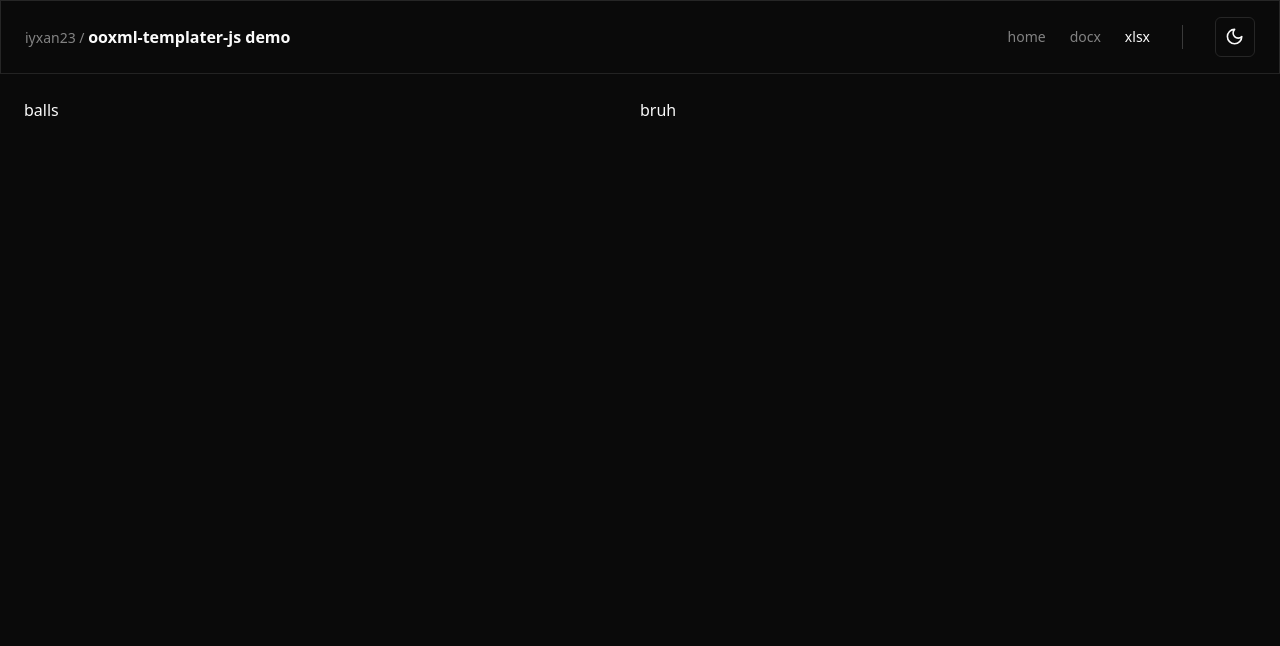
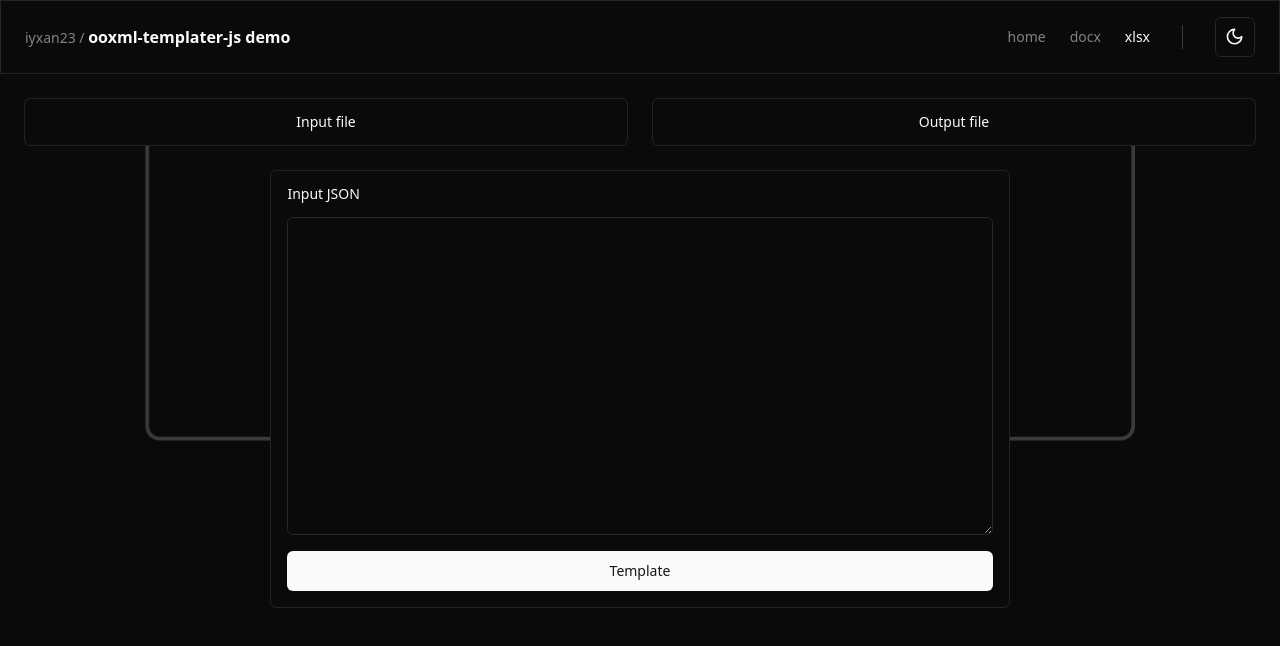
Before and after one commit to iyxan23/ooxml-templater-js, a React (Vite) app in the folder demo/: page /ooxml-templater-js/xlsx in a window 1280 px wide. Shown: the top 646 px of the page. Built offline with nearby package versions, Linux system fonts and the light colour scheme.

Commit message:
feat: impl ui of xlsx page & cool svg animation

```diff
--- a/demo/package.json
+++ b/demo/package.json
@@ -11,6 +11,7 @@
   },
   "dependencies": {
     "@radix-ui/react-dropdown-menu": "^2.1.1",
+    "@radix-ui/react-label": "^2.1.0",
     "@radix-ui/react-slot": "^1.1.0",
     "class-variance-authority": "^0.7.0",
     "clsx": "^2.1.1",
--- /dev/null
+++ b/demo/src/components/ui/label.tsx
@@ -0,0 +1,24 @@
+import * as React from "react"
+import * as LabelPrimitive from "@radix-ui/react-label"
+import { cva, type VariantProps } from "class-variance-authority"
+
+import { cn } from "~/lib/utils"
+
+const labelVariants = cva(
+  "text-sm font-medium leading-none peer-disabled:cursor-not-allowed peer-disabled:opacity-70"
+)
+
+const Label = React.forwardRef<
+  React.ElementRef<typeof LabelPrimitive.Root>,
+  React.ComponentPropsWithoutRef<typeof LabelPrimitive.Root> &
+    VariantProps<typeof labelVariants>
+>(({ className, ...props }, ref) => (
+  <LabelPrimitive.Root
+    ref={ref}
+    className={cn(labelVariants(), className)}
+    {...props}
+  />
+))
+Label.displayName = LabelPrimitive.Root.displayName
+
+export { Label }
--- /dev/null
+++ b/demo/src/components/ui/textarea.tsx
@@ -0,0 +1,24 @@
+import * as React from "react"
+
+import { cn } from "~/lib/utils"
+
+export interface TextareaProps
+  extends React.TextareaHTMLAttributes<HTMLTextAreaElement> {}
+
+const Textarea = React.forwardRef<HTMLTextAreaElement, TextareaProps>(
+  ({ className, ...props }, ref) => {
+    return (
+      <textarea
+        className={cn(
+          "flex min-h-[80px] w-full rounded-md border border-input bg-background px-3 py-2 text-sm ring-offset-background placeholder:text-muted-foreground focus-visible:outline-none focus-visible:ring-2 focus-visible:ring-ring focus-visible:ring-offset-2 disabled:cursor-not-allowed disabled:opacity-50",
+          className
+        )}
+        ref={ref}
+        {...props}
+      />
+    )
+  }
+)
+Textarea.displayName = "Textarea"
+
+export { Textarea }
--- a/demo/src/routes/xlsx/page.tsx
+++ b/demo/src/routes/xlsx/page.tsx
@@ -1,9 +1,89 @@
+import React from "react";
+import { Button } from "~/components/ui/button";
+import { Label } from "~/components/ui/label";
+import { Textarea } from "~/components/ui/textarea";
+
 export function Component() {
+  const [yes, setYes] = React.useState(false);
+
   return (
     <div className="w-full min-h-screen flex flex-col items-center">
-      <main className="grid grid-cols-2 container p-6">
-        <section>balls</section>
-        <section>bruh</section>
+      <main className="container p-6">
+        <section className="grid grid-cols-2 gap-6">
+          <article className="p-4 rounded-md border border-foreground/10 flex flex-col gap-2 items-center">
+            <Label>Input file</Label>
+          </article>
+          <article className="p-4 rounded-md border border-foreground/10 flex flex-col gap-2 items-center">
+            <Label>Output file</Label>
+          </article>
+        </section>
+        <section className="grid grid-cols-[20%_1fr_20%]">
+          <div
+            className="overflow-hidden"
+            style={{ transform: "scale(-1, 1)" }}
+          >
+            <svg
+              viewBox="0 0 100 100"
+              width="50%"
+              height="100%"
+              overflow="visible"
+            >
+              <path
+                fill="none"
+                stroke="hsl(var(--foreground))"
+                strokeWidth={3}
+                style={{
+                  strokeDasharray: 1000,
+                  strokeDashoffset: yes ? 1000 : -1000,
+                  transitionProperty: "stroke-dashoffset, stroke-dasharray",
+                  transition: "2s ease-in",
+                }}
+                d="M 0 100 L 90 100 A 10 10 90 0 0 100 90 L 100 -1000"
+              />
+              <path
+                fill="none"
+                stroke="hsl(var(--foreground))"
+                strokeOpacity={0.2}
+                strokeWidth={3}
+                d="M 0 100 L 90 100 A 10 10 90 0 0 100 90 L 100 -1000"
+              />
+            </svg>
+          </div>
+          <div className="w-full rounded-md border border-foreground/10 p-4 flex flex-col gap-4 mt-6">
+            <Label>Input JSON</Label>
+            <Textarea className="font-mono" rows={15}></Textarea>
+            <Button onClick={() => setYes(!yes)}>Template</Button>
+          </div>
+          <div className="overflow-hidden">
+            <svg
+              viewBox="0 0 100 100"
+              width="50%"
+              height="100%"
+              overflow="visible"
+            >
+              <path
+                fill="none"
+                stroke="hsl(var(--foreground))"
+                strokeWidth={3}
+                style={{
+                  strokeDasharray: 1000,
+                  strokeDashoffset: yes ? -1000 : 1000,
+                  transitionProperty: "stroke-dashoffset, stroke-dasharray",
+                  transition: "2s ease-out",
+                  transitionDelay: "2s",
+                }}
+                d="M 0 100 L 90 100 A 10 10 90 0 0 100 90 L 100 -1000"
+              />
+              <path
+                fill="none"
+                stroke="hsl(var(--foreground))"
+                strokeOpacity={0.2}
+                strokeWidth={3}
+                d="M 0 100 L 90 100 A 10 10 90 0 0 100 90 L 100 -1000"
+              />
+            </svg>
+          </div>
+        </section>
       </main>
     </div>
   );
```
Also changed, not shown: 2 other files (tests, documents, lock files or other folders).
